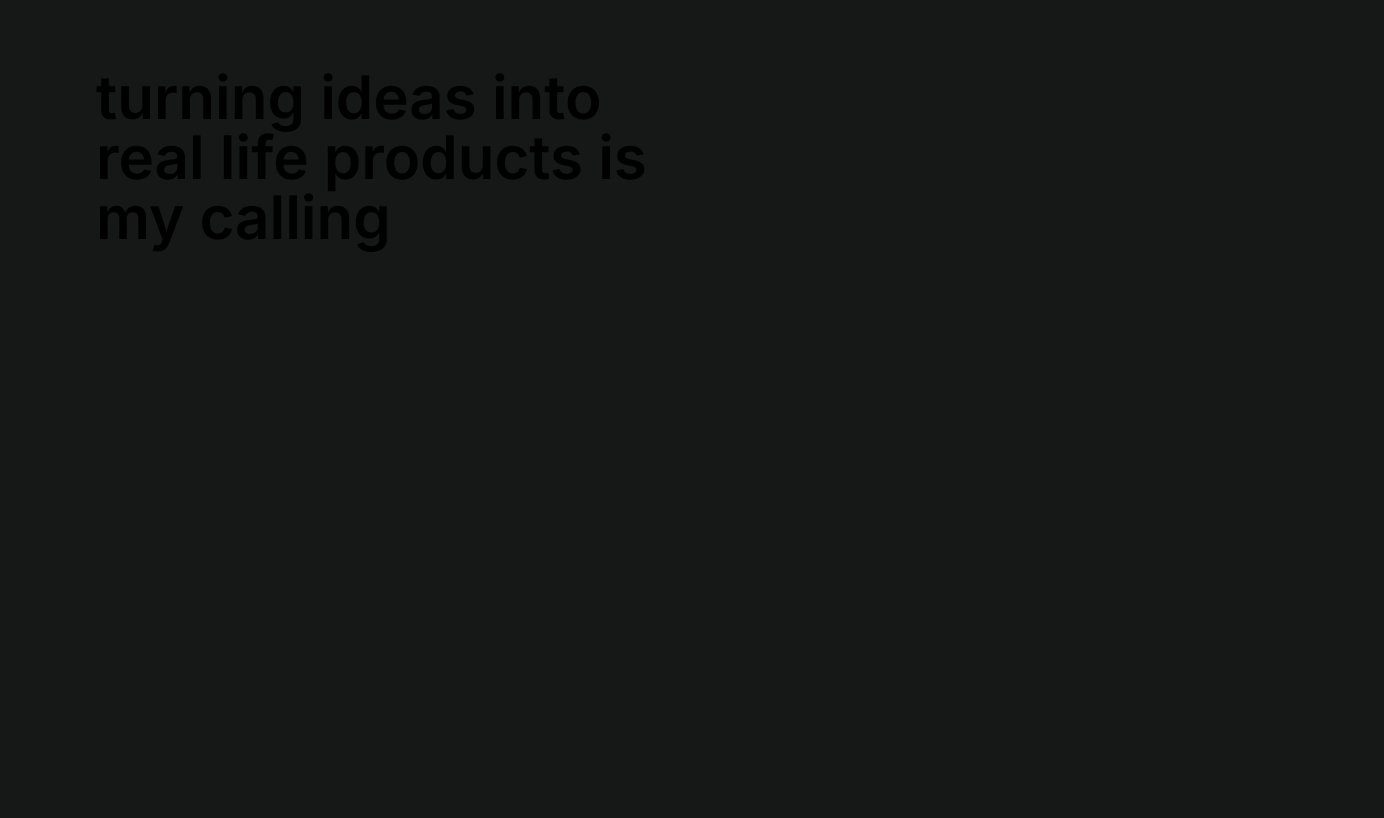
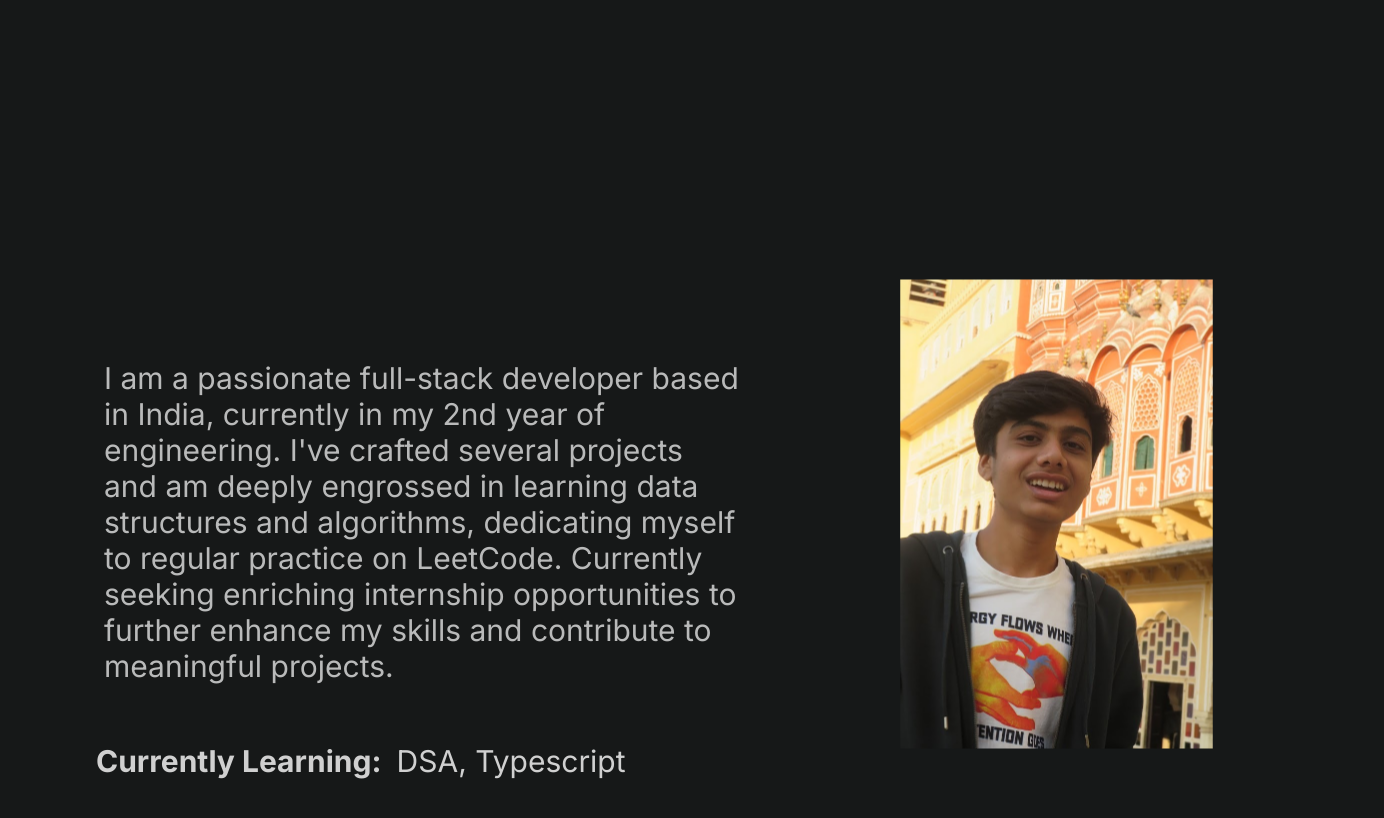
Before and after one commit to KetanKumavat/Portfolio-2, a Next.js app: page / in a window 1280 px wide. Shown: the part 1080-1898 px from the top of the page, 1384 px wide, since content can reach past the window. Before the commit the page ends 1867 px from the top, so only its background shows below. Built offline with nearby package versions, Linux system fonts and the light colour scheme.

Commit message:
about me section

```diff
--- a/package.json
+++ b/package.json
@@ -21,6 +21,7 @@
     "next": "14.1.0",
     "react": "^18",
     "react-dom": "^18",
+    "react-intersection-observer": "^9.8.2",
     "react-sticky": "^6.0.3",
     "sharp": "^0.33.3",
     "tailwind-merge": "^2.2.2"
--- a/src/app/components/About.jsx
+++ b/src/app/components/About.jsx
@@ -1,21 +1,83 @@
 "use client";
-import React from "react";
+
+import React,{useRef,useEffect, useState,} from "react";
 import { TextGenerateEffect } from "./ui/text-generate-effect.tsx";
 import Image from 'next/image';
 import Ketan from "../../../public/ketan1.jpg";
+import { motion, useAnimation } from "framer-motion";
 
-const words = `turning ideas into real life products is my calling`;
+const words = `I am a passionate full-stack developer based in India, currently in my 2nd year of engineering. I've crafted several projects and am deeply engrossed in learning data structures and algorithms, dedicating myself to regular practice on LeetCode. Currently seeking enriching internship opportunities to further enhance my skills and contribute to meaningful projects.`;
+
+
 
 export default function TextGenerateEffectDemo() {
-  return (
-    <div className="w-full mt-[25vh] flex h-screen">
-      <div className="w-full mt-16 ml-24 text-sm flex">
-        <TextGenerateEffect words={words} className="w-1/2 text-left"/>
-        <div className="flex justify-center items-center">
-         {/* <Image src={Ketan} alt="Ketan" className="scale-50 md:scale-75 flex mb-96 mr-20" /> */}
+
+  const controls = useAnimation();
+  const textRef = useRef(null);
+
+ useEffect(() => {
+   const handleScroll = () => {
+     if (window.scrollY > 200) {
+       controls.start({ opacity: 1 });
+     } else {
+       controls.start({ opacity: 0 });
+     }
+   };
+
+   window.addEventListener("scroll", handleScroll);
+   return () => window.removeEventListener("scroll", handleScroll);
+ }, [controls]);
+
+return (
+  <div className="w-full mt-[12rem] flex h-screen flex-col items-center justify-center">
+    <div className="w-full h-screen flex font-bold">
+      <h1 className="text-white text-5xl flex justify-center w-full items-center mb-8 -mt-24 z-50">
+        <motion.span
+          initial={{ opacity: 0 }}
+          animate={controls}
+          transition={{ duration: 0.2, delay: 0 }}
+          className="inline-block">
+          About Me
+        </motion.span>
+      </h1>
+    </div>
+    <div className="md:flex-col gap-0 md:ml-[1vh] md:items-center w-full p-0 m-auto">
+      <div className="md:ml-24 mt-4 hidden md:flex md:mt-0 w-full">
+        <TextGenerateEffect
+          words={words}
+          className="text-white/35 w-full md:w-1/2 flex justify-center items-center text-center md:text-left"
+        />
+        <Image src={Ketan} alt="Ketan" className="scale-50 flex md:scale-50" />
       </div>
+    <div className="hidden md:flex md:ml-20 -mt-60">
+        <h1 className="text-2xl md:text-3xl text-left text-white/80 font-normal">
+          <span className="font-bold px-2">Currently Learning: </span> DSA,
+          Typescript
+        </h1>
       </div>
+    </div>
+    {/* mobile view */}
+    <div className="md:hidden flex-col w-full mt-6">
+      <Image src={Ketan} alt="Ketan" className="scale-50 flex md:scale-50" />
+      <TextGenerateEffect
+        words={words}
+        className="text-white/35 w-full flex justify-center items-center text-center md:text-right"
+      />
+      <h1 className="flex text-2xl md:text-3xl text-left ml-2 text-white/80 font-normal mt-16">
+        <span className="font-bold px-2">Currently Learning: </span> DSA,
+        Typescript
+      </h1>
+    </div>
+  </div>
+);
+}
 
-    </div>
-  );
-}
+
+
+
+{/* <div className="hidden md:block absolute mt-[70vh]">
+        <h1 className="text-2xl md:text-3xl text-left text-white/80 font-normal">
+          <span className="font-bold px-2">Currently Learning: </span> DSA,
+          Typescript
+        </h1>
+      </div>*/}
--- a/src/app/components/Projects.jsx
+++ b/src/app/components/Projects.jsx
@@ -198,7 +198,7 @@ function  Projects() {
           <motion.span
             initial={{ opacity: 0 }}
             animate={controls}
-            transition={{ duration: 0.6, delay: 0.2 }}
+            transition={{ duration: 0.2, delay: 0 }}
             className="inline-block">
             Explore My Projects
           </motion.span>
--- a/src/app/components/ui/text-generate-effect.tsx
+++ b/src/app/components/ui/text-generate-effect.tsx
@@ -1,6 +1,6 @@
-"use client";
 import { useEffect } from "react";
-import { motion, stagger, useAnimate } from "framer-motion";
+import { motion, useAnimation } from "framer-motion";
+import { useInView } from "react-intersection-observer";
 import { cn } from "../../../utils/cn";
 
 export const TextGenerateEffect = ({
@@ -10,42 +10,50 @@ export const TextGenerateEffect = ({
   words: string;
   className?: string;
 }) => {
-  const [scope, animate] = useAnimate();
+  const controls = useAnimation();
+  const { ref, inView } = useInView();
   let wordsArray = words.split(" ");
+
   useEffect(() => {
-    animate(
-      "span",
-      {
-        opacity: 1,
+    if (inView) {
+      controls.start("visible");
+    }
+  }, [controls, inView]);
+
+  const containerVariants = {
+    hidden: {},
+    visible: {
+      transition: {
+        staggerChildren: 0.1, // Adjust staggerChildren value for desired delay between words
       },
-      {
-        duration: 2,
-        delay: stagger(0.2),
-      }
-    );
-  }, [scope.current]);
+    },
+  };
 
-  const renderWords = () => {
-    return (
-      <motion.div ref={scope}>
-        {wordsArray.map((word, idx) => {
-          return (
-            <motion.span
-              key={word + idx}
-              className="dark:text-white text-black opacity-0">
-              {word}{" "}
-            </motion.span>
-          );
-        })}
-      </motion.div>
-    );
+  const wordVariants = {
+    hidden: { opacity: 0 },
+    visible: { opacity: 1 },
   };
 
   return (
-    <div className={cn("font-semibold", className)}>
+    <div className={cn("font-normal", className)}>
       <div className="mt-4">
-        <div className=" dark:text-white text-black text-4xl md:text-6xl leading-snug ">
-          {renderWords()}
+        <div
+          className="dark:text-white text-[20px] -mt-16 md:mt-0 md:text-3xl leading-snug"
+          ref={ref}
+          style={{ display: "flex", flexDirection: "column" }}>
+          <motion.div
+            variants={containerVariants}
+            initial="hidden"
+            animate={controls}>
+            {wordsArray.map((word, idx) => (
+              <motion.span
+                key={word + idx}
+                variants={wordVariants}
+                className="text-white/70 opacity-1">
+                {word}{" "}
+              </motion.span>
+            ))}
+          </motion.div>
         </div>
       </div>
     </div>
--- a/src/app/globals.css
+++ b/src/app/globals.css
@@ -10,7 +10,7 @@
 body {
   scroll-behavior: smooth;
   background-color: #161818;
-
+  overflow-x: hidden;
 }
 .sticky-container {
   height: 5rem;
```
Also changed, not shown: 1 other file (tests, documents, lock files or other folders).
